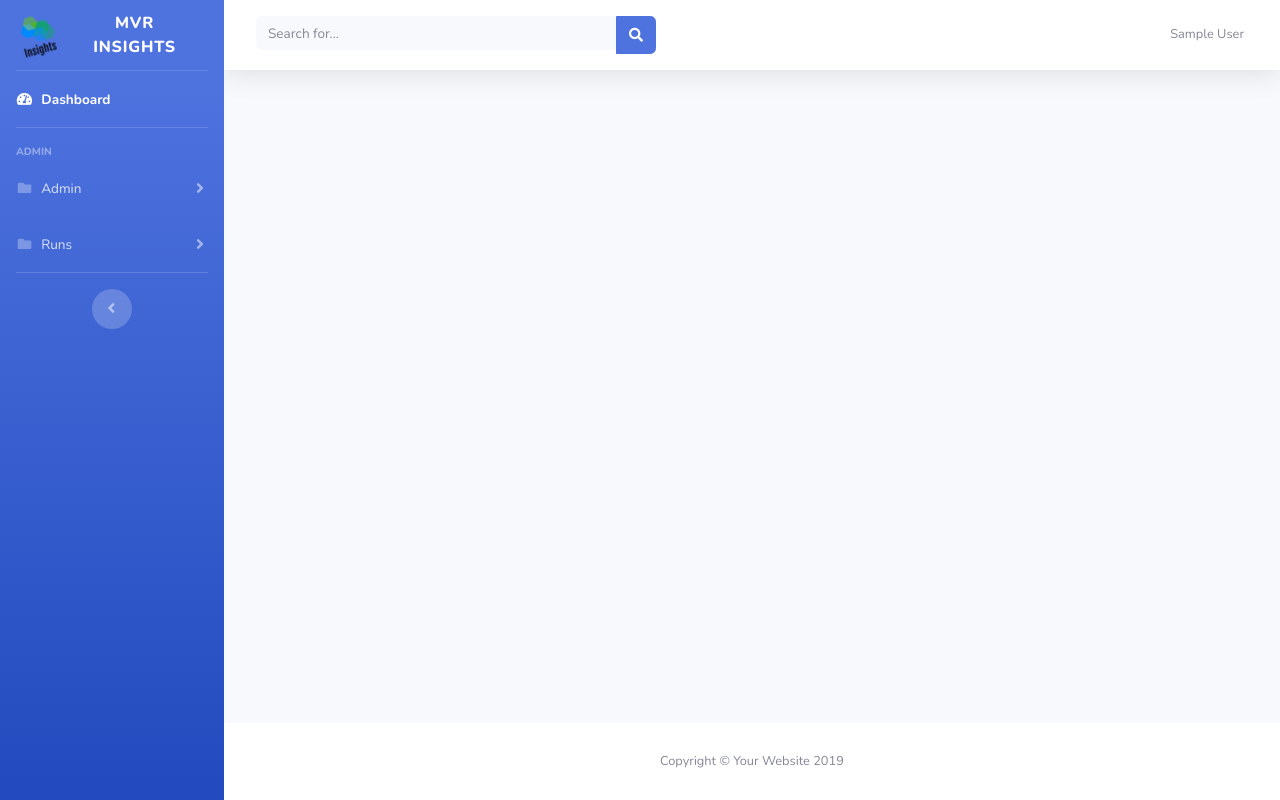
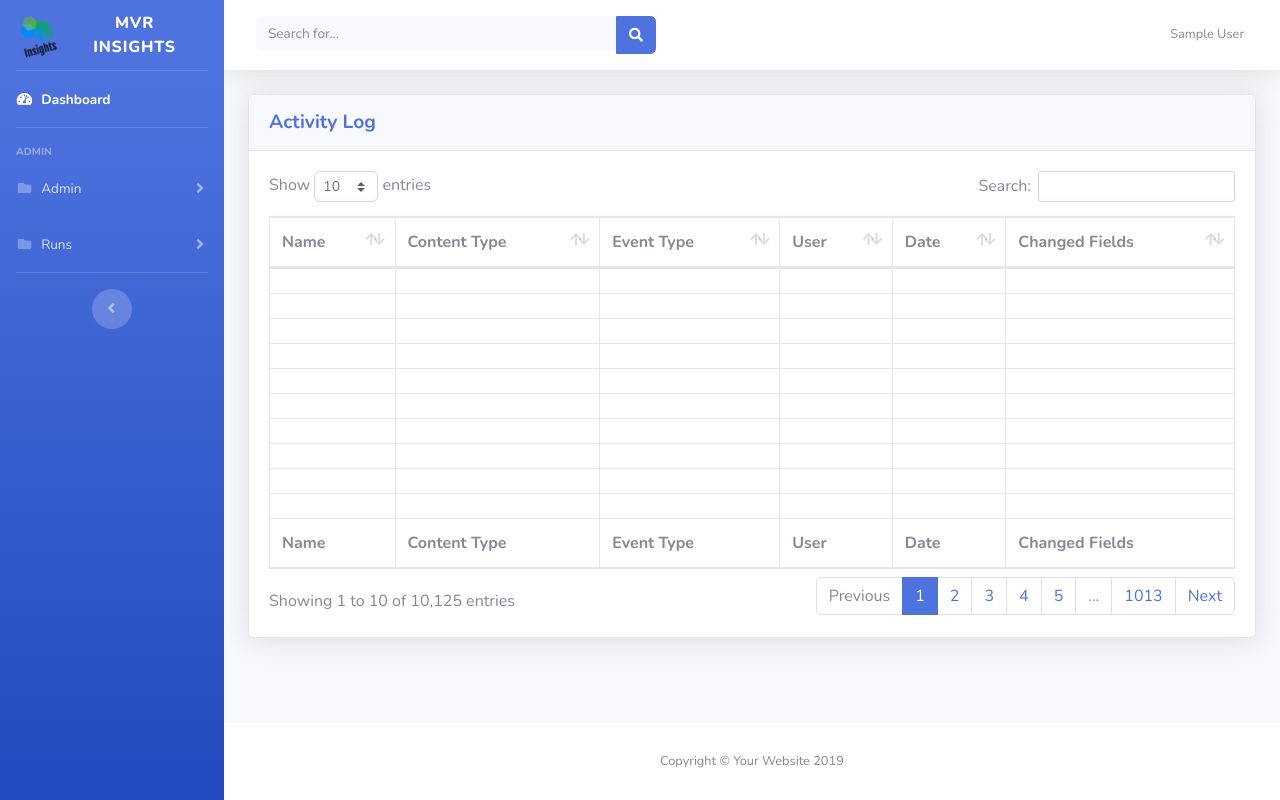
Before and after one commit to S3Infosoft/mvr-fe, a Django app: page /schedule/activity-log/ in a window 1280 px wide. Run offline with Django 3.2, Linux system fonts and the light colour scheme; the visitor is signed in with stand-in values (Sample User, id 1); lists and menus that the app fills with data are empty; some libraries are stand-ins or nearby versions.

Commit message:
Added Activity ListAPIView and template

```diff
--- a/app/enquiry/api/urls.py
+++ b/app/enquiry/api/urls.py
@@ -9,5 +9,7 @@
 router.register("review", views.ReviewSerializer)
 
 urlpatterns = [
+    path("activity/", views.ActivityListAPIView.as_view(),
+         name="activity_log"),
     path("", include(router.urls)),
 ]
--- a/app/enquiry/api/views.py
+++ b/app/enquiry/api/views.py
@@ -1,7 +1,13 @@
 from . import serializers, mixins
 from .. import models
 
-from rest_framework import viewsets
+from easyaudit.models import CRUDEvent
+from rest_framework.generics import ListAPIView
+
+
+class ActivityListAPIView(ListAPIView):
+    serializer_class = serializers.CRUDEventSerializer
+    queryset = CRUDEvent.objects.all()
 
 
 class OTAViewset(mixins.CRUDModelViewSetMixin):
--- a/app/templates/schedules/activity_log.html
+++ b/app/templates/schedules/activity_log.html
@@ -1,3 +1,102 @@
 {% extends "base.html" %}
+{% load staticfiles %}
 
 {% block title %}Activity Log :: {% endblock title %}
+
+{% block extra_css %}
+  <link rel="stylesheet" href="{% static 'vendor/datatables/dataTables.bootstrap4.min.css' %}">
+{% endblock extra_css %}
+
+{% block content %}
+  <div class="card shadow mb-4">
+    <div class="card-header py-2">
+      <h6 class="mt-2 text-lg font-weight-bold text-primary float-left">Activity Log</h6>
+    </div>
+    <div class="card-body">
+      <div class="table-responsive">
+        <table class="table table-bordered table-hover" id="dataTable" width="100%" cellspacing="0">
+          <thead>
+            <tr>
+              <th></th>
+              <th>Name</th>
+              <th>Content Type</th>
+              <th>Event Type</th>
+              <th>User</th>
+              <th>Date</th>
+              <th>Changed Fields</th>
+            </tr>
+          </thead>
+          <tfoot>
+            <tr>
+              <th></th>
+              <th>Name</th>
+              <th>Content Type</th>
+              <th>Event Type</th>
+              <th>User</th>
+              <th>Date</th>
+              <th>Changed Fields</th>
+            </tr>
+          </tfoot>
+        </table>
+      </div>
+    </div>
+  </div>
+{% endblock content %}
+
+{% block extra_script %}
+  <script src="{% static 'vendor/datatables/jquery.dataTables.min.js' %}"></script>
+  <script src="{% static 'vendor/datatables/dataTables.bootstrap4.min.js' %}"></script>
+
+  <script>
+      $.ajax({
+        url: address.origin + "{% url 'activity_log' %}",
+        method: "GET",
+        dateType: "json",
+        success: function(data) {
+            $("#dataTable").dataTable({
+              "aaData": data,
+              "aaSorting": [],    // disable the initial sorting
+              "columns": [
+                  {"data": "id"},
+                  {"data": "object_repr"},
+                  {"data": "content_type"},
+                  {"data": "event_type"},
+                  {"data": "user"},
+                  {"data": "datetime"},
+                  {"data": "changed_fields"},
+              ],
+              "order": [[0, "desc"]],
+              "columnDefs": [
+                  {
+                      "targets": [0],
+                      "visible": false,
+                      "search": false,
+                  },
+                  {
+
+                  "targets": [6],
+                  "render": function(data, type, row) {
+                      let html_data = "";
+                      if (data) {
+                          let json = JSON.parse(data);
+                          let keys = Object.keys(json);
+                          for (let key of keys) {
+                              console.log(key);
+                              let change = `<p class="mb-n1">${key}: ${json[key][0]} -> ${json[key][1]}`;
+                              html_data = html_data + change;
+                          }
+                      }
+                      return html_data
+                  },
+              },
+              ]
+          });
+        },
+        error: function(err){
+            console.log(err);
+        }
+    })
+
+
+  </script>
+{% endblock extra_script %}
```
